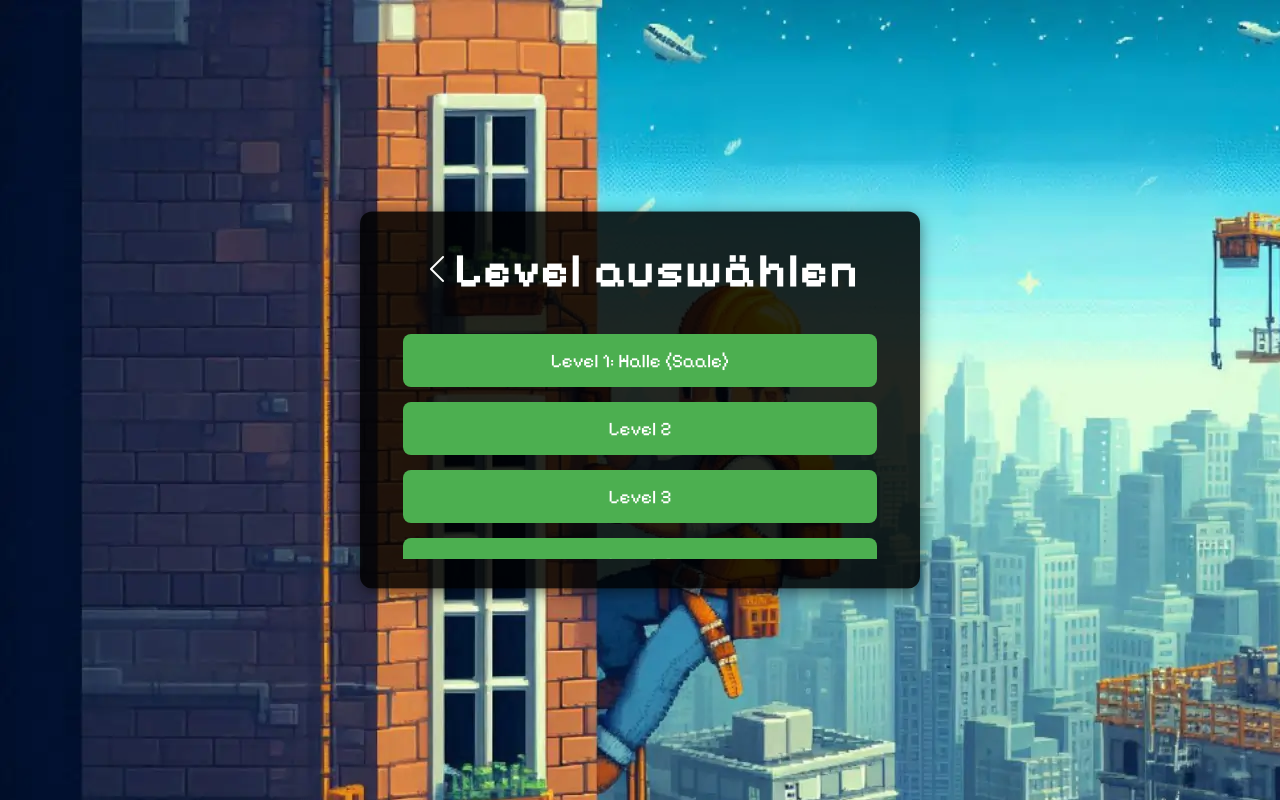
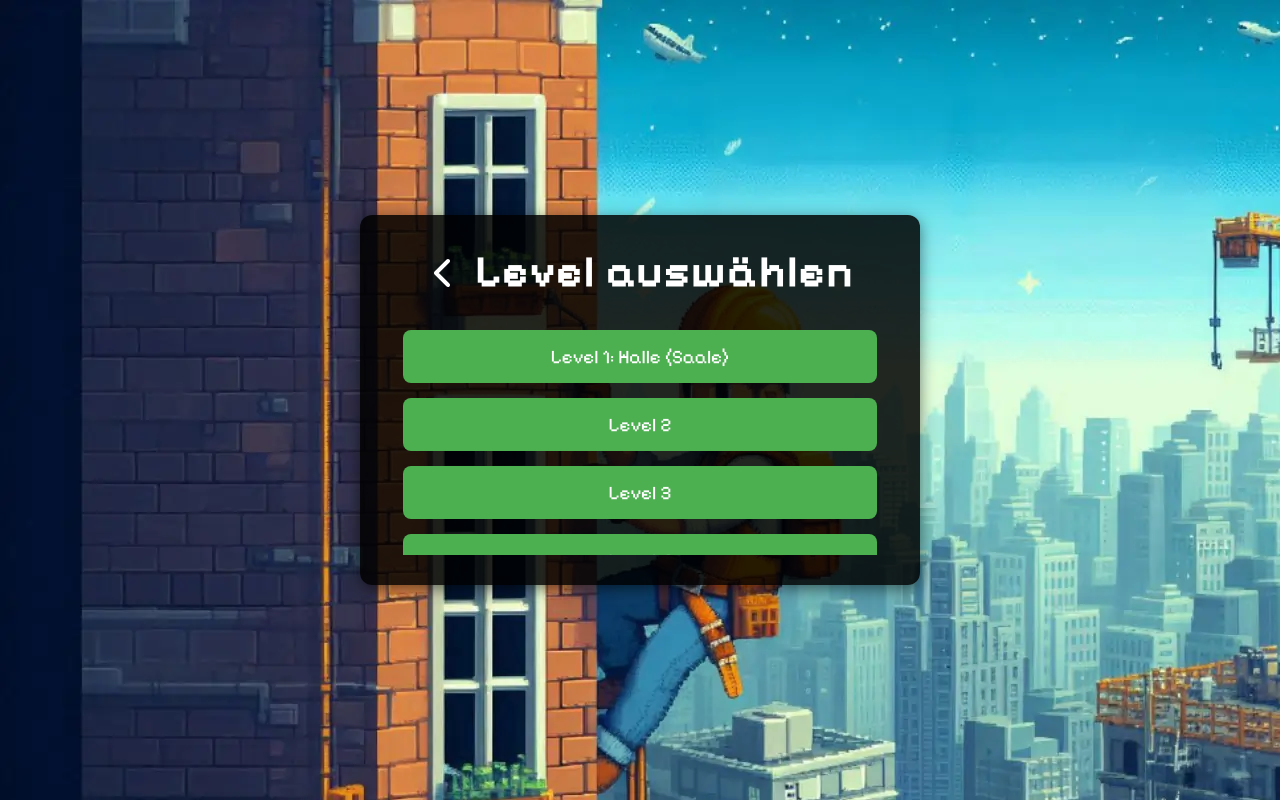
Before and after one commit to ozhadykov/browsergame-v2, a website built with Vite: page index.html in a window 1280 px wide. Both pictures are taken after a click on the button "Level auswählen". Shown: the top 800 px of the page. Built offline with nearby package versions, Linux system fonts and the light colour scheme.

Commit message:
added more html to choose level

```diff
--- a/index.html
+++ b/index.html
@@ -15,17 +15,25 @@
 <body>
 <div class="content">
   <div id="main-menu" class="menu">
+    <div class="menu-header">
       <h1 class="h1">Main Menu</h1>
+    </div>
+    <div class="menu-body">
       <button id="main-menu-start-btn" class="btn btn-primary">Start</button>
       <button id="main-menu-choose-level" class="btn btn-primary">Level auswählen</button>
       <button id="main-menu-settings-btn" class="btn btn-primary">Einstellungen</button>
     </div>
+  </div>
   <img id="main-menu-background" src="src/assets/mainmenu/mainmenubackround.webp">
 
   <div id="pause-menu" class="menu menu-hidden">
+    <div class="menu-header">
       <h1 class="h1">Spiel pausiert</h1>
+    </div>
+    <div class="menu-body">
       <button id="continue-btn" class="btn btn-primary">Fortsetzen</button>
       <button id="go-to-main-menu" class="btn btn-primary">Zum Hauptmenü</button>
+    </div>
   </div>
 
   <div id="are-you-sure-menu" class="menu menu-hidden">
@@ -35,17 +43,21 @@
     <button id="no-continue-pause" class="btn btn-primary">Nein</button>
   </div>
 
-  <div id="choose-level-menu" class="menu menu-hidden">
-    <div class="menu-header">
-      <i class="bi bi-chevron-left cursor-pointer h3"></i>
+  <div id="choose-level-menu" class="menu d-none">
+    <div class="menu-header" style="gap: 1rem">
+      <button id="go-back-to-main-menu" class="cursor-pointer h3 btn-chevron">
+        <i class="bi bi-chevron-left"></i>
+      </button>
       <h1 class="h1">Level auswählen</h1>
     </div>
+    <div class="menu-body">
       <div id="levels-box" class="scrollable">
         <button class="btn btn-primary">Level 1: Halle (Saale)</button>
         <button class="btn btn-primary">Level 2</button>
         <button class="btn btn-primary">Level 3</button>
         <button class="btn btn-primary">Level 4</button>
         <button class="btn btn-primary">Level 5</button>
+      </div>
     </div>
   </div>
 
--- a/src/base-classes/screen.js
+++ b/src/base-classes/screen.js
@@ -13,7 +13,8 @@ export class Screen {
 
   show() {
     if (this._htmlEL) {
-      this._htmlEL.style.display = 'block'
+      // this._htmlEL.style.display = 'block'
+      this._htmlEL.classList.remove('d-none')
       this._shown = true
     }
     if (this._background)
@@ -22,7 +23,9 @@ export class Screen {
 
   hide() {
     if (this._htmlEL) {
-      this._htmlEL.style.display = 'none'
+      // this._htmlEL.style.display = 'none'
+      this._htmlEL.classList.add('d-none')
+
       this._shown = false
     }
     if (this._background)
--- a/src/data/screens.js
+++ b/src/data/screens.js
@@ -29,7 +29,8 @@ export const screens = [
     id: mainMenuSelector,
     backgroundSelector: '#main-menu-background',
     triggers: [
-      new ScreenTrigger({selector: '#yes-main-menu', evtType: 'click'})
+      new ScreenTrigger({selector: '#yes-main-menu', evtType: 'click'}),
+      new ScreenTrigger({selector: '#go-back-to-main-menu', evtType: 'click'})
     ],
   }),
   new MenuScreen({
--- a/style.css
+++ b/style.css
@@ -38,7 +38,9 @@ canvas {
 }
 
 .menu {
-    display: block;
+    display: flex;
+    flex-direction: column;
+    gap: 1rem;
     position: fixed;
     top: 50%;
     left: 50%;
@@ -104,6 +106,19 @@ canvas {
     border: none;
 }
 
+.btn-chevron {
+    background-color: transparent;
+    border: none;
+    color: white;
+    padding-top: 5px;
+    font-weight: bolder;
+    -webkit-text-stroke: 2px;
+}
+
+.btn-chevron:active {
+    transform: scale(0.95);
+}
+
 #main-menu-backround {
     width: 100%;
     height: 100%;
@@ -111,14 +126,16 @@ canvas {
 }
 
 .h1 {
-    font-size: 3em;
-    margin-bottom: 20px;
+    font-size: 2.8em;
     letter-spacing: 1px;
     color: white;
 }
 
 .h3 {
     font-size: 2em;
-    margin-bottom: 20px;
     letter-spacing: 1px;
 }
+
+.d-none {
+    display: none!important;
+}
```
Lines whose indentation alone changed are shown as unchanged.
